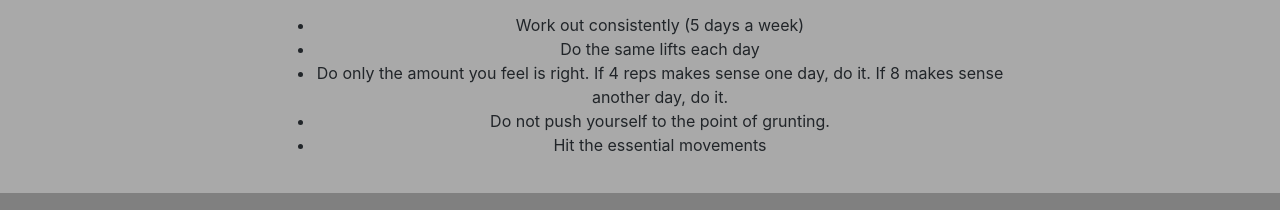
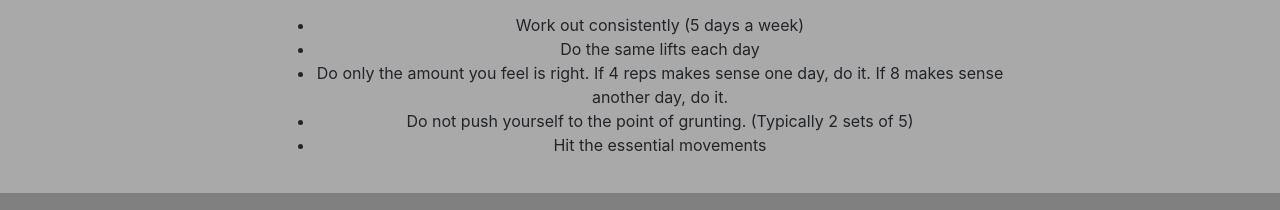
Before and after one commit to itsmeodom/MT_Fit, a website with bundled scripts: page index.html in a window 1280 px wide. Shown: the part 1015-1225 px from the top of the page. Built offline with nearby package versions, Linux system fonts and the light colour scheme.

Commit message:
Update index.html

```diff
--- a/index.html
+++ b/index.html
@@ -87,7 +87,7 @@
                       <li> Work out consistently (5 days a week)</li>
                       <li> Do the same lifts each day</li>
                       <li> Do only the amount you feel is right. If 4 reps makes sense one day, do it. If 8 makes sense another day, do it.</li>
-                      <li> Do not push yourself to the point of grunting.</li>
+                      <li> Do not push yourself to the point of grunting. (Typically 2 sets of 5)</li>
                       <li> Hit the essential movements</li>
               </ul>
                   </p>
```
